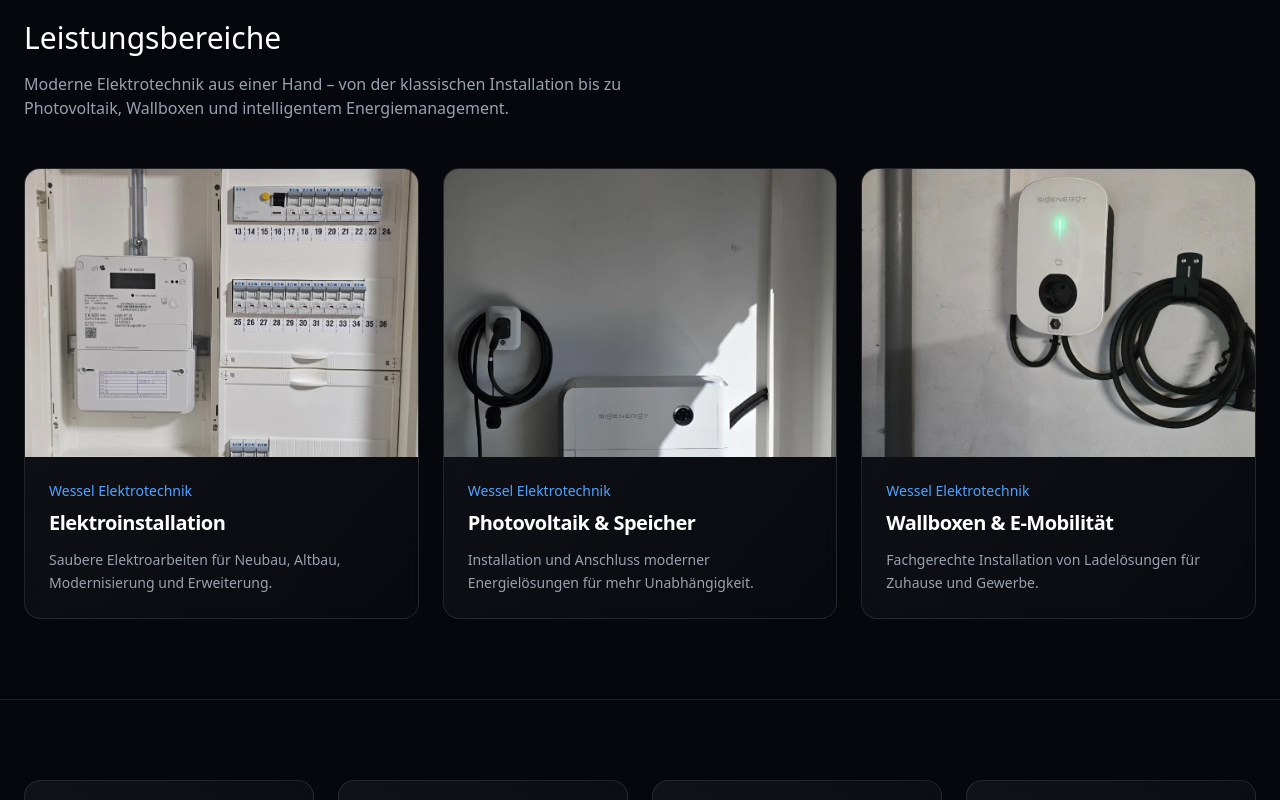
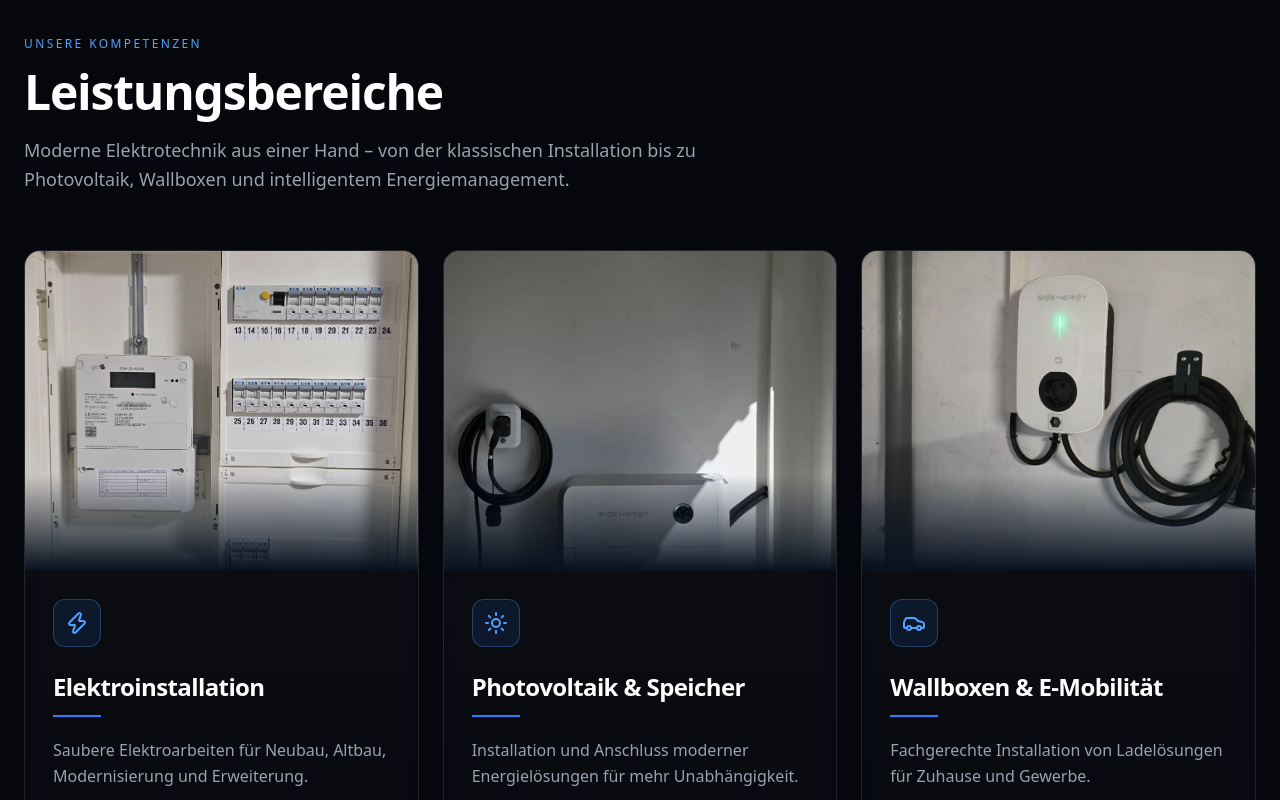
Before and after one commit to KW920/Wessel-Elektrotechnik-Web, a Next.js app: page / in a window 1280 px wide. Shown: the part 2180-2980 px from the top of the page. Built offline with nearby package versions, Linux system fonts and the light colour scheme.

Commit message:
Update page.tsx

```diff
--- a/app/page.tsx
+++ b/app/page.tsx
@@ -415,54 +415,69 @@ export default function Page() {
   </div>
 </section>
       {/* PROJEKTE / LEISTUNGSBEREICHE */}
-<section id="projekte" className="py-20 px-6">
+<section id="projekte" className="py-24 px-6">
   <div className="max-w-7xl mx-auto">
 
-    <h2 className="text-3xl mb-4">Leistungsbereiche</h2>
+    {/* HEADLINE */}
+    <div className="mb-14">
+      <p className="text-blue-400 text-xs uppercase tracking-[0.2em] mb-4">
+        Unsere Kompetenzen
+      </p>
 
-    <p className="text-gray-400 mb-12 max-w-2xl">
+      <h2 className="text-4xl md:text-5xl font-semibold tracking-tight mb-5">
+        Leistungsbereiche
+      </h2>
+
+      <p className="text-gray-400 max-w-3xl text-base md:text-lg leading-relaxed">
         Moderne Elektrotechnik aus einer Hand – von der klassischen Installation
         bis zu Photovoltaik, Wallboxen und intelligentem Energiemanagement.
       </p>
+    </div>
 
+    {/* KARTEN */}
     <div className="grid md:grid-cols-3 gap-6">
 
       {[
         {
           image: "/leistungen/elektroinstallation.webp",
           title: "Elektroinstallation",
-          text: "Saubere Elektroarbeiten für Neubau, Altbau, Modernisierung und Erweiterung."
+          text: "Saubere Elektroarbeiten für Neubau, Altbau, Modernisierung und Erweiterung.",
+          icon: Zap,
         },
         {
           image: "/leistungen/photovoltaik-speicher.webp",
           title: "Photovoltaik & Speicher",
-          text: "Installation und Anschluss moderner Energielösungen für mehr Unabhängigkeit."
+          text: "Installation und Anschluss moderner Energielösungen für mehr Unabhängigkeit.",
+          icon: Sun,
         },
         {
           image: "/leistungen/wallbox-emobilitaet.webp",
           title: "Wallboxen & E-Mobilität",
-          text: "Fachgerechte Installation von Ladelösungen für Zuhause und Gewerbe."
+          text: "Fachgerechte Installation von Ladelösungen für Zuhause und Gewerbe.",
+          icon: Car,
         },
-      ].map((project, i) => (
+      ].map((project, i) => {
+        const Icon = project.icon;
 
+        return (
           <div
             key={i}
             className="
               group
+              overflow-hidden
               rounded-2xl
-            overflow-hidden
               border border-white/10
-            bg-gradient-to-br from-white/[0.05] to-white/[0.015]
+              bg-gradient-to-b from-white/[0.04] to-white/[0.015]
               backdrop-blur-sm
               transition-all duration-300
               hover:-translate-y-1
               hover:border-blue-400/40
-            hover:shadow-[0_18px_45px_rgba(0,90,255,0.12)]
+              hover:shadow-[0_20px_50px_rgba(0,90,255,0.12)]
             "
           >
 
-          {/* BILD */}
-          <div className="overflow-hidden h-64 md:h-72">
+            {/* BILDBEREICH */}
+            <div className="relative h-80 overflow-hidden">
               <img
                 src={project.image}
                 alt={project.title}
@@ -471,32 +486,56 @@ export default function Page() {
                   h-full
                   object-cover
                   object-center
-                transition-transform duration-500
+                  transition-transform duration-700
                   group-hover:scale-105
                 "
               />
+
+              {/* leichter Verlauf ins Karten-Design */}
+              <div className="
+                absolute inset-x-0 bottom-0 h-24
+                bg-gradient-to-t from-[#07111f] to-transparent
+              " />
             </div>
 
-          {/* TEXT */}
-          <div className="p-6">
+            {/* INHALT */}
+            <div className="p-7">
 
-            <p className="text-sm text-blue-400 mb-2">
-              Wessel Elektrotechnik
-            </p>
+              {/* ICON */}
+              <div
+                className="
+                  w-12 h-12
+                  mb-6
+                  rounded-xl
+                  border border-blue-400/30
+                  bg-blue-500/10
+                  flex items-center justify-center
+                  transition-all duration-300
+                  group-hover:bg-blue-500/15
+                  group-hover:border-blue-400/50
+                "
+              >
+                <Icon className="w-6 h-6 text-blue-400" />
+              </div>
 
-            <h3 className="text-xl text-white font-semibold mb-3 tracking-tight">
+              {/* TITEL */}
+              <h3 className="text-2xl text-white font-semibold tracking-tight mb-3">
                 {project.title}
               </h3>
 
-            <p className="text-sm text-gray-400 leading-relaxed">
+              {/* BLAUE LINIE */}
+              <div className="w-12 h-[2px] bg-blue-500 mb-5" />
+
+              {/* TEXT */}
+              <p className="text-gray-400 leading-relaxed">
                 {project.text}
               </p>
 
             </div>
 
           </div>
-
-      ))}
+        );
+      })}
 
     </div>
 
```
Lines whose indentation alone changed are shown as unchanged.
